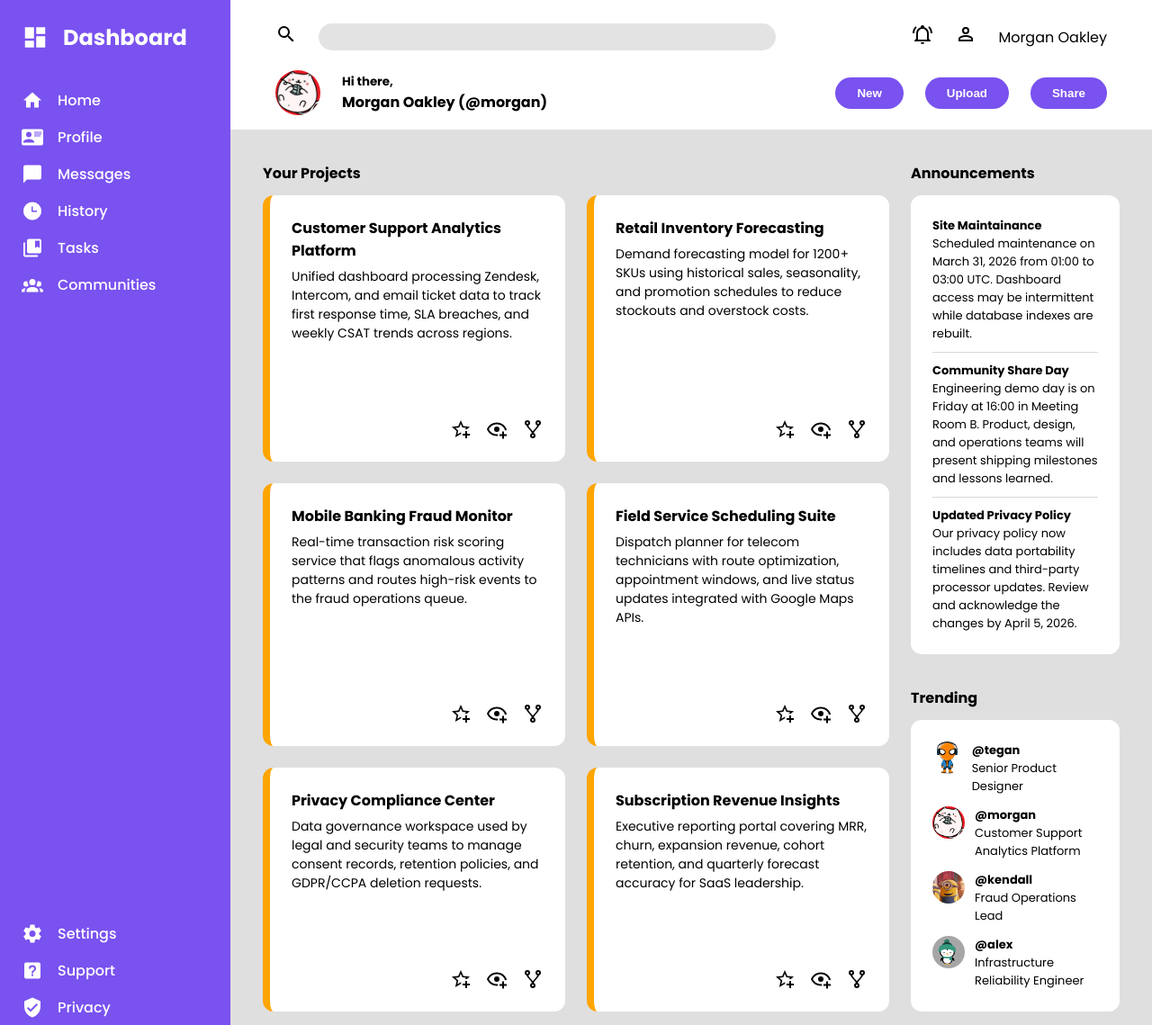
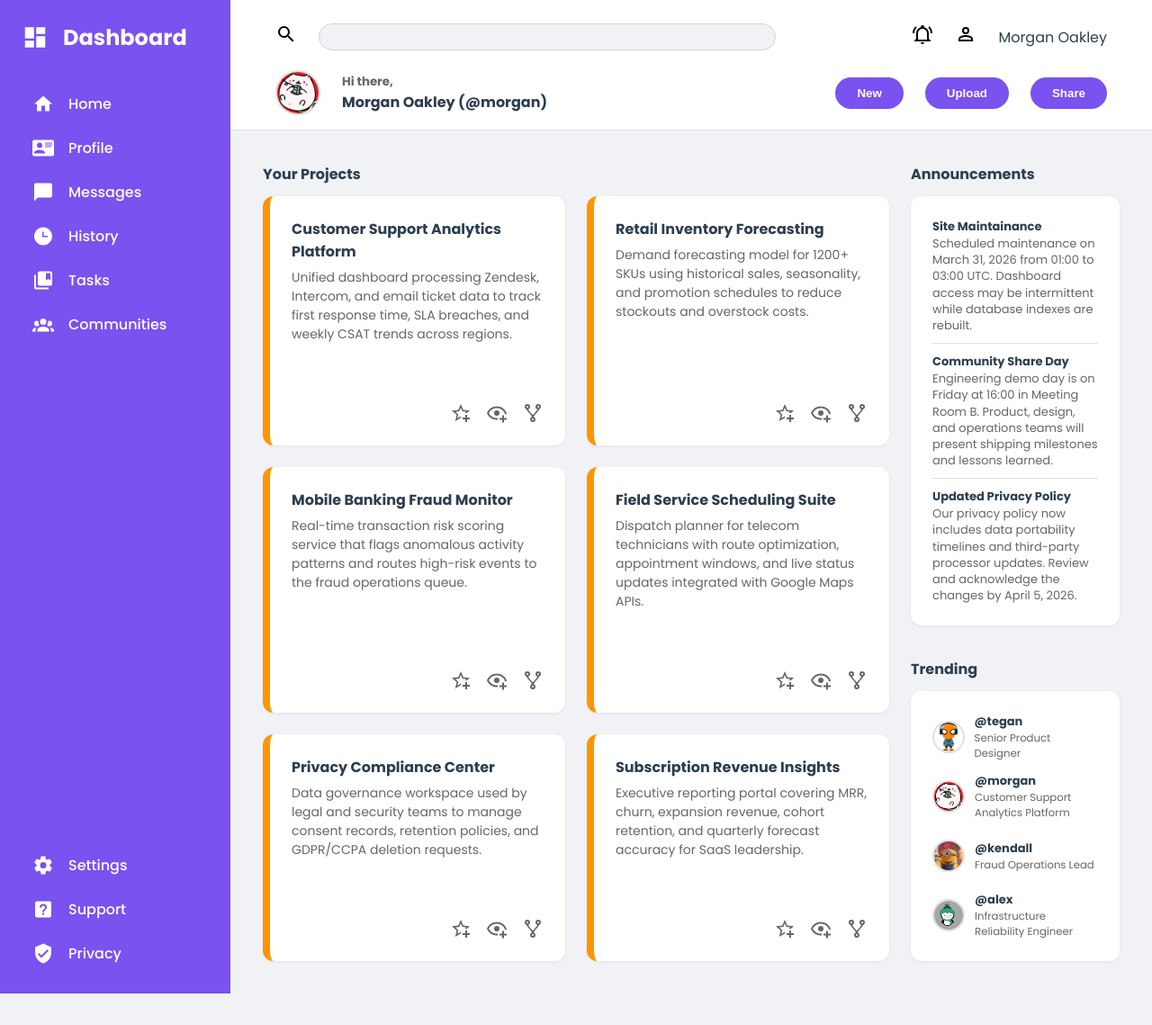
Before and after one commit to divyanshxyz/admin-dashboard, a plain HTML site: page index.html in a window 1280 px wide. Shown: the top 1139 px of the page at 90% size. After the commit the page ends 1104 px from the top, so only its background shows below. Drawn offline with Linux system fonts and the light colour scheme.

Commit message:
Improve style and add animation

```diff
--- a/style.css
+++ b/style.css
@@ -3,6 +3,8 @@ body {
     grid-template: auto 1fr / 1fr 4fr;
     /* height: 100vh;  */
     font-family: 'Poppins', sans-serif;
+    background-color: #F0F2F5;
+    color: #2D3E50;
 }
 
 * {
@@ -44,12 +46,27 @@ body {
     padding: 4px 0px;
     display: flex;
     gap: 16px;
+    cursor: pointer;
+    border-radius: 8px;
+    padding: 8px 12px;
+    transition: background-color 0.2s ease;
+}
+
+.sidebar-two div:hover {
+    background-color: rgba(255, 255, 255, 0.1);
 }
 
 .sidebar-three div {
     display: flex;
     gap: 16px;
-    padding: 4px 0px;
+    padding: 8px 12px;
+    cursor: pointer;
+    border-radius: 8px;
+    transition: background-color 0.2s ease;
+}
+
+.sidebar-three div:hover {
+    background-color: rgba(255, 255, 255, 0.1);
 }
 
 .sidebar-two svg,
@@ -64,6 +81,8 @@ body {
     grid-template-rows: 1fr 1fr;
     row-gap: 12px;
     padding: 16px 50px;
+    background-color: #FFFFFF;
+    border-bottom: 1px solid #E0E0E0;
 }
 
 .header-one {
@@ -72,16 +91,23 @@ body {
     column-gap: 24px;
     justify-content: center;
     align-items: center;
+    color: #2D3E50;
 }
 
 .header-one>input {
-    background-color: rgb(228, 227, 227);
+    background-color: #F0F2F5;
     width: 80%;
     height: 30px;
     outline: 0px;
-    border: 0px;
+    border: 1px solid #D0D5DD;
     border-radius: 36px;
     padding: 4px 36px;
+    color: #2D3E50;
+    font-family: inherit;
+}
+
+.header-one>input::placeholder {
+    color: #999999;
 }
 
 .header-two {
@@ -95,14 +121,17 @@ body {
 .header-two>img {
     border-radius: 50%;
     width: 50px;
+    border: 2px solid #E0E0E0;
 }
 
 .header-two-greet {
     font-weight: bold;
+    color: #2D3E50;
 }
 
 .header-two-hi {
     font-size: smaller;
+    color: #666666;
 }
 
 .header-two button {
@@ -112,12 +141,20 @@ body {
     background-color: #7952EF;
     color: white;
     font-weight: bold;
+    cursor: pointer;
+    transition: all 0.2s ease;
+}
+
+.header-two button:hover {
+    background-color: #6A45D6;
+    transform: translateY(-2px);
+    box-shadow: 0 4px 12px rgba(121, 82, 239, 0.2);
 }
 
 .main-content {
     grid-area: 2 / 2 / -1 / -1;
     display: grid;
-    background-color: rgb(223, 223, 223);
+    background-color: #F0F2F5;
     grid-template-columns: 3fr 1fr;
     column-gap: 24px;
     padding: 36px;
@@ -125,6 +162,7 @@ body {
 
 .your-projects-text {
     font-weight: bold;
+    color: #2D3E50;
 }
 
 .main-one {
@@ -141,6 +179,7 @@ body {
 
 .announcement-text {
     font-weight: bold;
+    color: #2D3E50;
 }
 
 .projects-panel {
@@ -153,24 +192,33 @@ body {
 .main-card,
 .ann-card,
 .trending-section {
-    background-color: white;
+    background-color: #FFFFFF;
     border-radius: 12px;
     padding: 24px;
+    box-shadow: 0 1px 3px rgba(45, 62, 80, 0.08);
 }
 
 .main-card {
-    border-left: 8px solid orange;
+    border-left: 8px solid #FF9500;
     display: flex;
     flex-direction: column;
+    transition: box-shadow 0.2s ease;
+}
+
+.main-card:hover {
+    box-shadow: 0 4px 12px rgba(45, 62, 80, 0.12);
 }
 
 .main-card-title {
     font-weight: bold;
     margin-bottom: 6px;
+    color: #2D3E50;
 }
 
 .main-card-content {
     font-size: 14px;
+    color: #666666;
+    line-height: 1.5;
 }
 
 .main-card-icons {
@@ -178,11 +226,23 @@ body {
     gap: 16px;
     margin-top: auto;
     justify-content: flex-end;
-    padding-top: 20px;
+    padding-top: 16px;
+}
+
+.main-card-icons img {
+    cursor: pointer;
+    opacity: 0.6;
+    transition: opacity 0.2s ease, transform 0.2s ease;
+}
+
+.main-card-icons img:hover {
+    opacity: 1;
+    transform: scale(1.1);
 }
 
 .trending-text {
     font-weight: bold;
+    color: #2D3E50;
 }
 
 .ann-card {
@@ -192,19 +252,24 @@ body {
     grid-template-rows: repeat(5, auto);
     row-gap: 4px;
 }
+
 .ann-card-heading {
     font-weight: bolder;
+    color: #2D3E50;
+}
+
+.ann-card-content {
+    color: #666666;
+    line-height: 1.4;
 }
 
 hr {
     grid-column: 1 / -1;
     border: 0;
-    border-top: 1px solid #d8d8d8;
+    border-top: 1px solid #E0E0E0;
     margin: 6px 0;
     width: 100%;
 }
-
-
 
 .trending-section {
     font-size: small;
@@ -215,11 +280,24 @@ hr {
 
 .trending-card .user-id {
     font-weight: bolder;
+    color: #2D3E50;
 }
 
 .trending-card {
     display: flex;
     gap: 6%;
+    align-items: center;
+    cursor: pointer;
+    transition: transform 0.2s ease;
+}
+
+.trending-card:hover {
+    transform: translateX(4px);
+}
+
+.user-tag {
+    color: #666666;
+    font-size: 0.9em;
 }
 
 .trending-card img {
@@ -227,6 +305,7 @@ hr {
     width: 36px;
     height: 36px;
     border-radius: 50%;
+    border: 2px solid #E0E0E0;
 }
 
 li {
```
